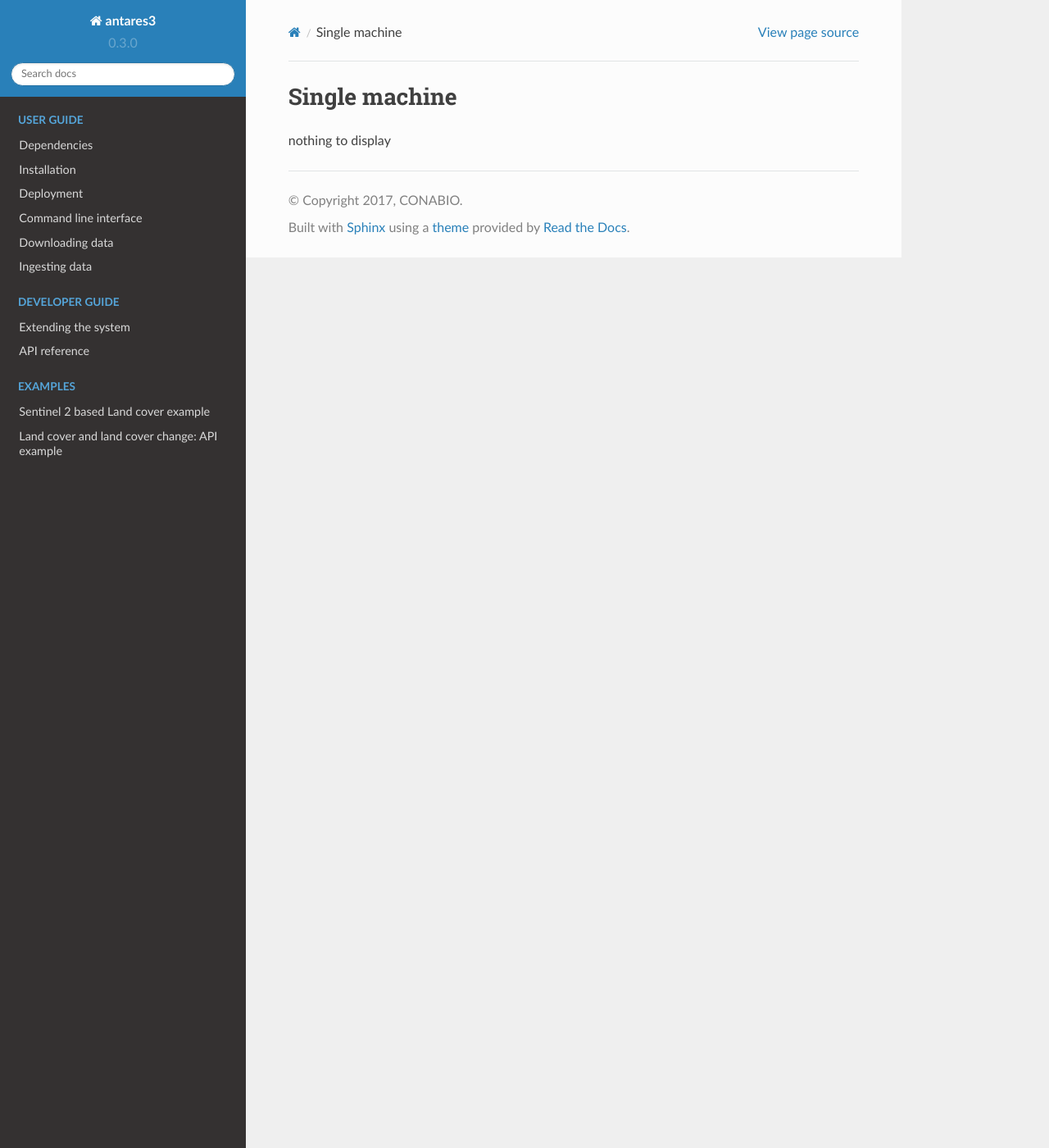
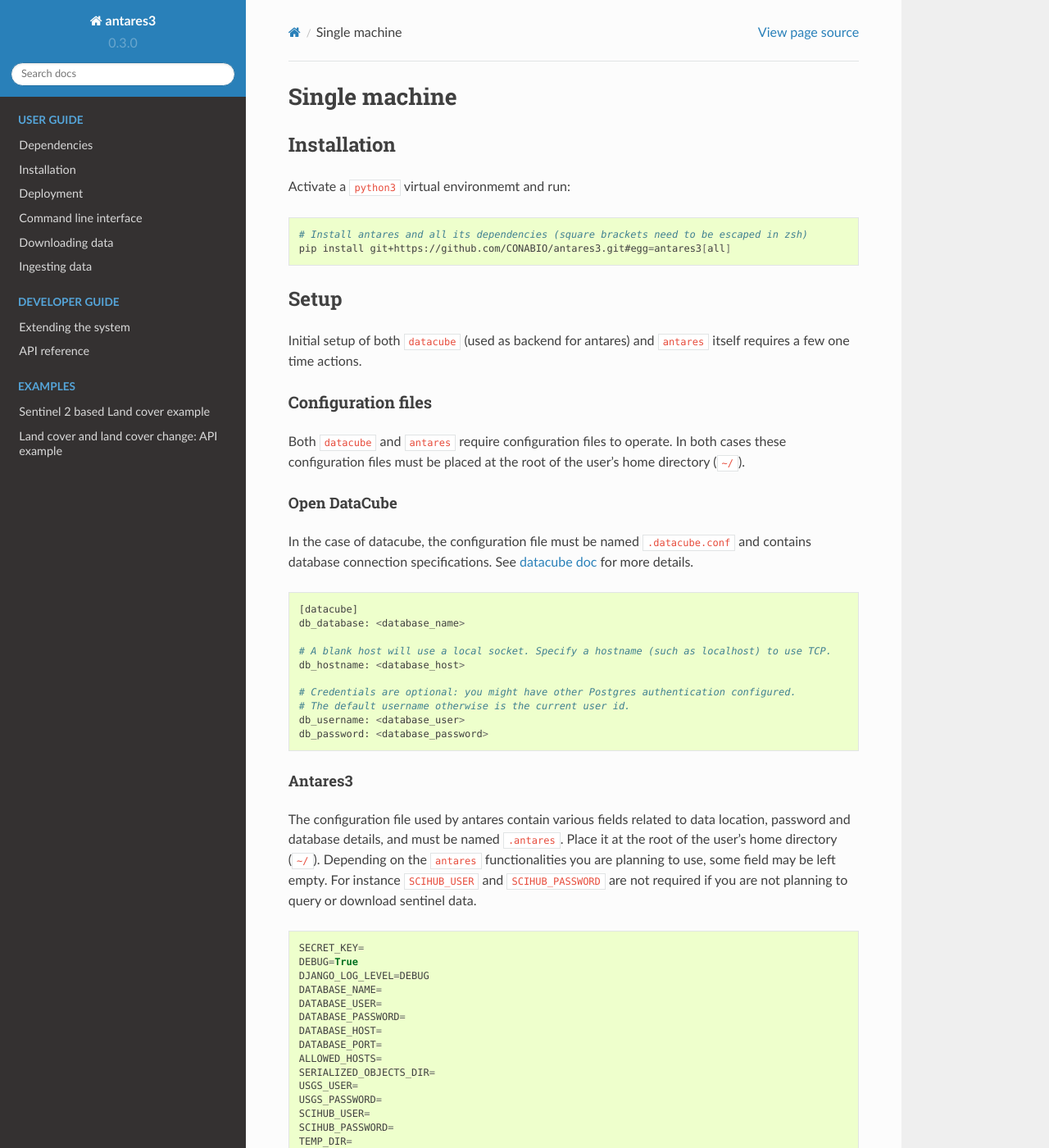
Before and after one commit to CONABIO/antares3, a Sphinx documentation site: the page built from docs/deployment/single_machine.rst, in a window 1280 px wide and 1400 px high. Shown: the whole window at 82% size. Built offline with Sphinx 7.4.7 and the Read the Docs theme 2.0.0, drawn with Linux system fonts in a browser that asks for light colours; some of the changed text lies outside the part shown.

Commit message:
adding documentation for single_machine deployment

```diff
--- a/docs/deployment/single_machine.rst
+++ b/docs/deployment/single_machine.rst
@@ -5,5 +5,103 @@
 **************
 
 
+Installation
+------------
 
-nothing to display
+Activate a ``python3`` virtual environmemt and run:
+
+.. code-block:: bash
+
+    # Install antares and all its dependencies (square brackets need to be escaped in zsh)
+    pip install git+https://github.com/CONABIO/antares3.git#egg=antares3[all]
+
+
+Setup
+-----
+
+Initial setup of both ``datacube`` (used as backend for antares) and ``antares`` itself requires a few one time actions.
+
+
+
+Configuration files
+^^^^^^^^^^^^^^^^^^^
+
+Both ``datacube`` and ``antares`` require configuration files to operate. In both cases these configuration files must be placed at the root of the user's home directory (``~/``).
+
+
+Open DataCube
+"""""""""""""
+
+
+In the case of datacube, the configuration file must be named ``.datacube.conf`` and contains database connection specifications. See `datacube doc <http://datacube-core.readthedocs.io/en/stable/ops/db_setup.html#create-configuration-file>`_ for more details.
+
+::
+
+    [datacube]
+    db_database: <database_name>
+
+    # A blank host will use a local socket. Specify a hostname (such as localhost) to use TCP.
+    db_hostname: <database_host>
+
+    # Credentials are optional: you might have other Postgres authentication configured.
+    # The default username otherwise is the current user id.
+    db_username: <database_user>
+    db_password: <database_password>
+
+
+Antares3
+""""""""
+
+The configuration file used by antares contain various fields related to data location, password and database details, and must be named ``.antares``. Place it at the root of the user's home directory (``~/``). Depending on the ``antares`` functionalities you are planning to use, some field may be left empty. For instance ``SCIHUB_USER`` and ``SCIHUB_PASSWORD`` are not required if you are not planning to query or download sentinel data.
+
+::
+
+    SECRET_KEY=
+    DEBUG=True
+    DJANGO_LOG_LEVEL=DEBUG
+    DATABASE_NAME=
+    DATABASE_USER=
+    DATABASE_PASSWORD=
+    DATABASE_HOST=
+    DATABASE_PORT=
+    ALLOWED_HOSTS=
+    SERIALIZED_OBJECTS_DIR=
+    USGS_USER=
+    USGS_PASSWORD=
+    SCIHUB_USER=
+    SCIHUB_PASSWORD=
+    TEMP_DIR=
+    INGESTION_PATH=
+    BIS_LICENSE=
+
+Init
+----
+
+
+Open DataCube
+^^^^^^^^^^^^^
+
+.. code-block:: bash
+
+    createdb datacube
+    datacube -v system init
+
+Check that datacube is properly setup by running
+
+.. code-block:: bash
+
+    datacube system check
+
+
+Antares3
+^^^^^^^^
+
+Antares setup consists of enabling the postgis extension for the database, setting up the database schemas, ingesting country borders in a table and deploy the configuration files specific to each dataset.
+
+.. code-block:: bash
+
+    # Replace yourdatabase by the name of the database
+    psql -d yourdatabase -c "CREATE EXTENSION postgis;"
+    antares init -c mex
+
+This will create a ``madmex`` directory under ``~/.config/`` where ingestion files for all different suported dataset will be stored.
```
